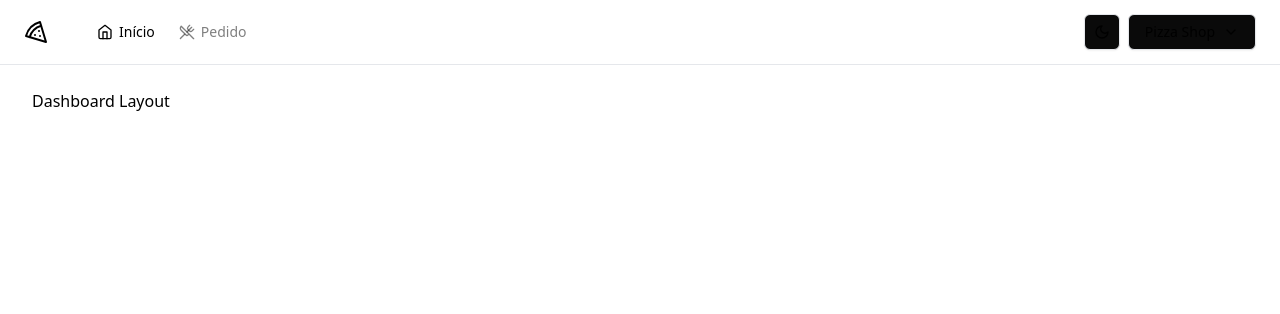
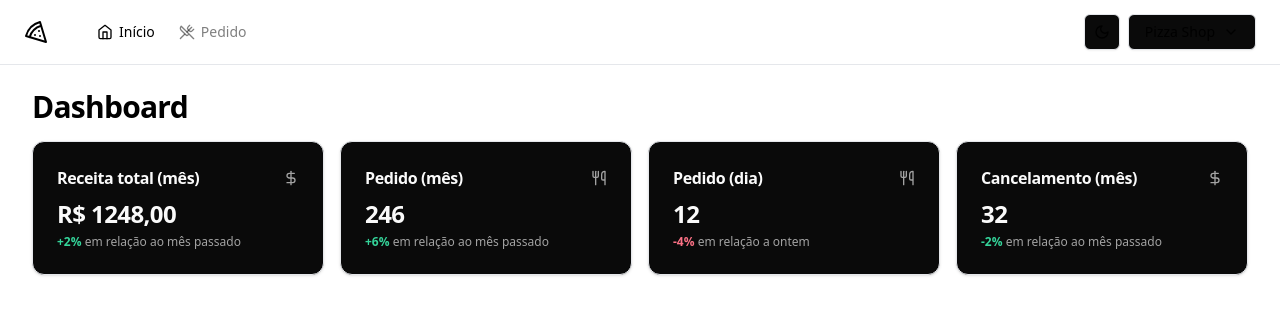
Before and after one commit to HenriqueMart/Pizza_Shop, a React (Vite) app: page / in a window 1280 px wide. Shown: the top 314 px of the page. Built offline with nearby package versions, Linux system fonts and the light colour scheme.

Commit message:
Feat: implements Dashboard Card

```diff
--- a/src/components/page/app/dashboard.tsx
+++ /dev/null
@@ -1,11 +0,0 @@
-import { Helmet } from "react-helmet-async";
-
-
-export default function Dashboard(){
-    return (
-        <>
-            <Helmet title="Dashboard" /> {/*Título*/}
-            <div>Dashboard Layout</div>
-        </>
-    );
-}
--- /dev/null
+++ b/src/components/page/app/dashboard/dashboard.tsx
@@ -0,0 +1,24 @@
+import { Helmet } from "react-helmet-async";
+import { MonthRevenueCard } from "./month-revenue-card";
+import { MonthOrdersAmountCard } from "./month-orders-amount-card";
+import { DayOrdersAmountCard } from "./day-orders-amount-card";
+import { MonthCanceledOrdersAmountCard } from "./month-canceled-orders-amount-card";
+
+
+export default function Dashboard(){
+    return (
+        <>
+            <Helmet title="Dashboard" /> {/*Título*/}
+            <div className="flex flex-col gap-4">
+                <h1 className="text-3xl font-bold tracking-tight">Dashboard</h1>
+
+                <div className="grid grid-cols-4 gap-4">
+                    <MonthRevenueCard />
+                    <MonthOrdersAmountCard/>
+                    <DayOrdersAmountCard/>
+                    <MonthCanceledOrdersAmountCard/>
+                </div>
+            </div>
+        </>
+    );
+}
--- /dev/null
+++ b/src/components/page/app/dashboard/day-orders-amount-card.tsx
@@ -0,0 +1,23 @@
+import { Card, CardContent, CardHeader, CardTitle } from "@/components/ui/card";
+import { Utensils } from "lucide-react";
+
+export function DayOrdersAmountCard( ){
+
+    return (
+        <Card>
+            <CardHeader className="flex-row items-center justify-between space-y-0 pb-2">
+                <CardTitle className="text-base font-semibold">Pedido (dia)</CardTitle>
+                <Utensils className="h-4 w-4 text-muted-foreground"/>
+            </CardHeader>
+            <CardContent className="space-y-1">
+                <span className="text-2xl font-bold tracking-tight">
+                    12
+                </span>
+                <p className="text-xs text-muted-foreground">
+                    <span className="text-rose-500 dark:text-rose-400 font-bold">-4% </span>
+                    em relação a ontem
+                </p>
+            </CardContent>
+        </Card>
+    )
+}
--- /dev/null
+++ b/src/components/page/app/dashboard/month-canceled-orders-amount-card.tsx
@@ -0,0 +1,22 @@
+import { Card, CardContent, CardHeader, CardTitle } from "@/components/ui/card";
+import { DollarSign } from "lucide-react";
+
+export function MonthCanceledOrdersAmountCard( ){
+
+    return (
+        <Card>
+            <CardHeader className="flex-row items-center justify-between space-y-0 pb-2">
+                <CardTitle className="text-base font-semibold">Cancelamento (mês)</CardTitle>
+                <DollarSign className="h-4 w-4 text-muted-foreground"/>
+            </CardHeader>
+            <CardContent className="space-y-1">
+                <span className="text-2xl font-bold tracking-tight">
+                    32
+                </span>
+                <p className="text-xs text-muted-foreground">
+                    <span className="text-emerald-500 dark:text-emerald-400 font-bold">-2%</span> em relação ao mês passado
+                </p>
+            </CardContent>
+        </Card>
+    )
+}
--- /dev/null
+++ b/src/components/page/app/dashboard/month-orders-amount-card.tsx
@@ -0,0 +1,26 @@
+import { Card, CardContent, CardHeader, CardTitle } from "@/components/ui/card";
+import { Utensils } from "lucide-react";
+
+export function MonthOrdersAmountCard( ){
+
+    return (
+        <Card>
+            <CardHeader className="flex-row items-center justify-between space-y-0 pb-2">
+                <CardTitle className="text-base font-semibold">
+                    Pedido (mês)
+                </CardTitle>
+                <Utensils className="h-4 w-4 text-muted-foreground"/>
+            </CardHeader>
+            <CardContent className="space-y-1">
+                <span className="text-2xl font-bold tracking-tight">
+                   246
+                </span>
+                <p className="text-xs text-muted-foreground">
+                    <span className="text-emerald-500 dark:text-emerald-400 font-bold">
+                        +6%
+                    </span> em relação ao mês passado
+                </p>
+            </CardContent>
+        </Card>
+    )
+}
--- /dev/null
+++ b/src/components/page/app/dashboard/month-revenue-card.tsx
@@ -0,0 +1,22 @@
+import { Card, CardContent, CardHeader, CardTitle } from "@/components/ui/card";
+import { DollarSign } from "lucide-react";
+
+export function MonthRevenueCard( ){
+
+    return (
+        <Card>
+            <CardHeader className="flex-row items-center justify-between space-y-0 pb-2">
+                <CardTitle className="text-base font-semibold">Receita total (mês)</CardTitle>
+                <DollarSign className="h-4 w-4 text-muted-foreground"/>
+            </CardHeader>
+            <CardContent className="space-y-1">
+                <span className="text-2xl font-bold tracking-tight">
+                    R$ 1248,00
+                </span>
+                <p className="text-xs text-muted-foreground">
+                    <span className="text-emerald-500 dark:text-emerald-400 font-bold">+2%</span> em relação ao mês passado
+                </p>
+            </CardContent>
+        </Card>
+    )
+}
--- /dev/null
+++ b/src/components/ui/card.tsx
@@ -0,0 +1,76 @@
+import * as React from "react"
+
+import { cn } from "@/lib/utils"
+
+const Card = React.forwardRef<
+  HTMLDivElement,
+  React.HTMLAttributes<HTMLDivElement>
+>(({ className, ...props }, ref) => (
+  <div
+    ref={ref}
+    className={cn(
+      "rounded-xl border bg-card text-card-foreground shadow",
+      className
+    )}
+    {...props}
+  />
+))
+Card.displayName = "Card"
+
+const CardHeader = React.forwardRef<
+  HTMLDivElement,
+  React.HTMLAttributes<HTMLDivElement>
+>(({ className, ...props }, ref) => (
+  <div
+    ref={ref}
+    className={cn("flex flex-col space-y-1.5 p-6", className)}
+    {...props}
+  />
+))
+CardHeader.displayName = "CardHeader"
+
+const CardTitle = React.forwardRef<
+  HTMLDivElement,
+  React.HTMLAttributes<HTMLDivElement>
+>(({ className, ...props }, ref) => (
+  <div
+    ref={ref}
+    className={cn("font-semibold leading-none tracking-tight", className)}
+    {...props}
+  />
+))
+CardTitle.displayName = "CardTitle"
+
+const CardDescription = React.forwardRef<
+  HTMLDivElement,
+  React.HTMLAttributes<HTMLDivElement>
+>(({ className, ...props }, ref) => (
+  <div
+    ref={ref}
+    className={cn("text-sm text-muted-foreground", className)}
+    {...props}
+  />
+))
+CardDescription.displayName = "CardDescription"
+
+const CardContent = React.forwardRef<
+  HTMLDivElement,
+  React.HTMLAttributes<HTMLDivElement>
+>(({ className, ...props }, ref) => (
+  <div ref={ref} className={cn("p-6 pt-0", className)} {...props} />
+))
+CardContent.displayName = "CardContent"
+
+const CardFooter = React.forwardRef<
+  HTMLDivElement,
+  React.HTMLAttributes<HTMLDivElement>
+>(({ className, ...props }, ref) => (
+  <div
+    ref={ref}
+    className={cn("flex items-center p-6 pt-0", className)}
+    {...props}
+  />
+))
+CardFooter.displayName = "CardFooter"
+
+export { Card, CardHeader, CardFooter, CardTitle, CardDescription, CardContent }
--- a/src/route.tsx
+++ b/src/route.tsx
@@ -1,10 +1,10 @@
 import { createBrowserRouter } from 'react-router-dom';
-import Dashboard from './components/page/app/dashboard';
 import { SignIn } from './components/page/auth/sign-in';
 import { AppLayout } from './components/page/_layouts/app';
 import { AuthLayout } from './components/page/_layouts/auth';
 import { SignUp } from './components/page/auth/sign-up';
 import { Orders } from './components/page/app/orders/order';
+import Dashboard from './components/page/app/dashboard/dashboard';
 
 export const routes = createBrowserRouter([
     {
```
